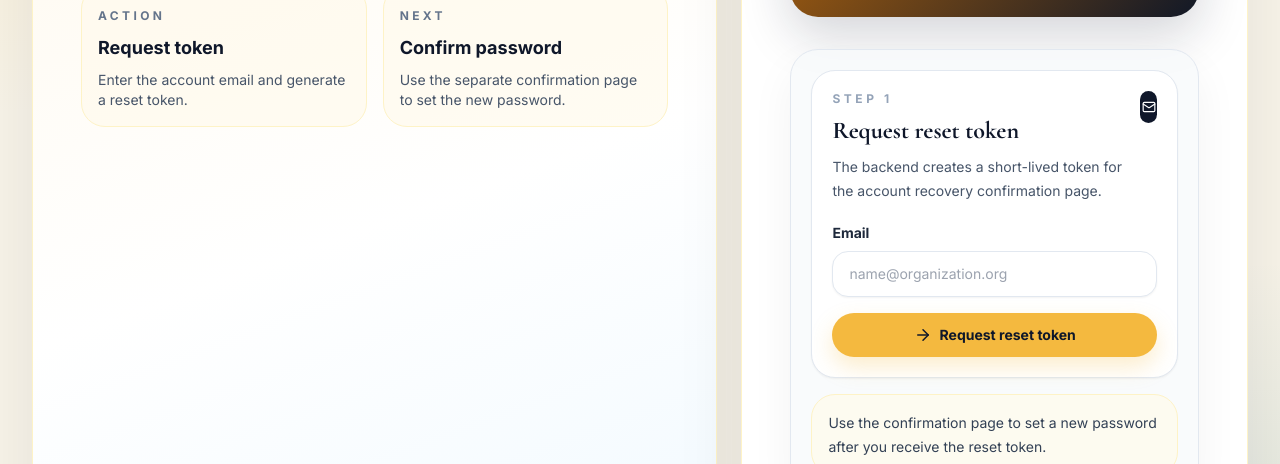
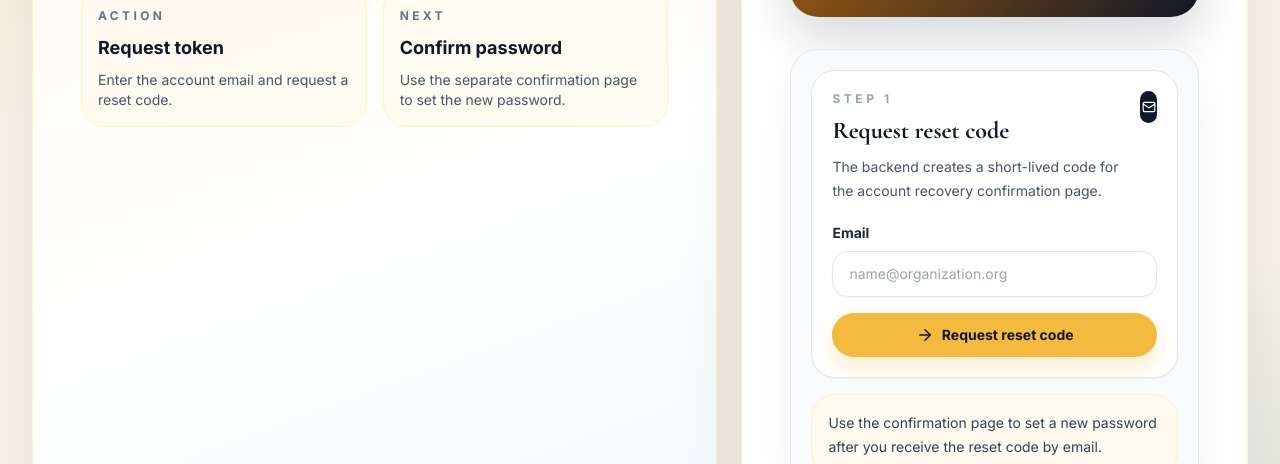
Before and after one commit to Don-tresor05/NGOFundFrontend, a React (Vite) app: page /reset-password in a window 1280 px wide. Shown: the part 336-800 px from the top of the page. Built offline with nearby package versions, Linux system fonts and the light colour scheme; no server answers.

Commit message:
feat: streamline password reset request

```diff
--- a/src/pages/ResetPasswordPage.tsx
+++ b/src/pages/ResetPasswordPage.tsx
@@ -1,5 +1,5 @@
 import { FormEvent, useState } from 'react';
-import { Link, useNavigate } from 'react-router-dom';
+import { Link } from 'react-router-dom';
 import { ArrowRight, KeyRound, Mail } from 'lucide-react';
 import { BrandLogo } from '../components/BrandLogo';
 import { Button } from '../components/Button';
@@ -7,14 +7,11 @@ import { HighlightedText } from '../components/HighlightedText';
 import { useAuthStore } from '../store/authStore';
 
 export function ResetPasswordPage() {
-  const navigate = useNavigate();
   const requestPasswordReset = useAuthStore((state) => state.requestPasswordReset);
   const [email, setEmail] = useState('');
   const [isSubmitting, setIsSubmitting] = useState(false);
-  const [issuedToken, setIssuedToken] = useState<string | null>(null);
   const [statusMessage, setStatusMessage] = useState<string | null>(null);
   const [errorMessage, setErrorMessage] = useState<string | null>(null);
-  const isDev = import.meta.env.DEV;
 
   const handleRequest = async (event: FormEvent<HTMLFormElement>) => {
     event.preventDefault();
@@ -23,11 +20,9 @@ export function ResetPasswordPage() {
       const request = await requestPasswordReset(email);
       setStatusMessage(request.detail);
       setErrorMessage(null);
-      setIssuedToken(request.token ?? null);
     } catch (error) {
       setErrorMessage(error instanceof Error ? error.message : 'Could not request password reset.');
       setStatusMessage(null);
-      setIssuedToken(null);
     } finally {
       setIsSubmitting(false);
     }
@@ -50,7 +45,7 @@ export function ResetPasswordPage() {
               <div className="metric-tile">
                 <span className="eyebrow">Action</span>
                 <strong>Request token</strong>
-                <p className="mt-2 text-sm text-slate-600">Enter the account email and generate a reset token.</p>
+                <p className="mt-2 text-sm text-slate-600">Enter the account email and request a reset code.</p>
               </div>
               <div className="metric-tile">
                 <span className="eyebrow">Next</span>
@@ -87,9 +82,9 @@ export function ResetPasswordPage() {
               <div className="auth-step-header">
                 <div>
                   <p className="section-label">Step 1</p>
-                  <h3 className="mt-2 text-2xl font-bold text-slate-900">Request reset token</h3>
+                  <h3 className="mt-2 text-2xl font-bold text-slate-900">Request reset code</h3>
                   <p className="mt-2 text-sm leading-6 text-slate-600">
-                    The backend creates a short-lived token for the account recovery confirmation page.
+                    The backend creates a short-lived code for the account recovery confirmation page.
                   </p>
                 </div>
                 <span className="auth-step-number">
@@ -110,38 +105,14 @@ export function ResetPasswordPage() {
                   />
                 </label>
                 <Button type="submit" block icon={ArrowRight} disabled={isSubmitting}>
-                  {isSubmitting ? 'Requesting token...' : 'Request reset token'}
+                  {isSubmitting ? 'Requesting code...' : 'Request reset code'}
                 </Button>
               </form>
             </div>
 
             <div className="mt-4 auth-note-card">
-              Use the confirmation page to set a new password after you receive the reset token.
+              Use the confirmation page to set a new password after you receive the reset code by email.
             </div>
-
-            {issuedToken && isDev ? (
-              <div className="mt-4 rounded-[1.5rem] border border-amber-200 bg-amber-50/80 p-4 text-sm text-slate-700">
-                <p className="font-semibold text-slate-900">Development helper</p>
-                <p className="mt-2 leading-6">
-                  A token was issued in this local environment. You can continue to the confirmation page without
-                  exposing it in the UI.
-                </p>
-                <Button
-                  type="button"
-                  className="mt-4"
-                  onClick={() =>
-                    navigate('/reset-password/confirm', {
-                      state: {
-                        email,
-                        token: issuedToken,
-                      },
-                    })
-                  }
-                >
-                  Continue to confirmation
-                </Button>
-              </div>
-            ) : null}
           </div>
 
           {statusMessage ? <div className="mt-6 rounded-2xl bg-emerald-50 px-4 py-3 text-sm text-emerald-700">{statusMessage}</div> : null}
```
